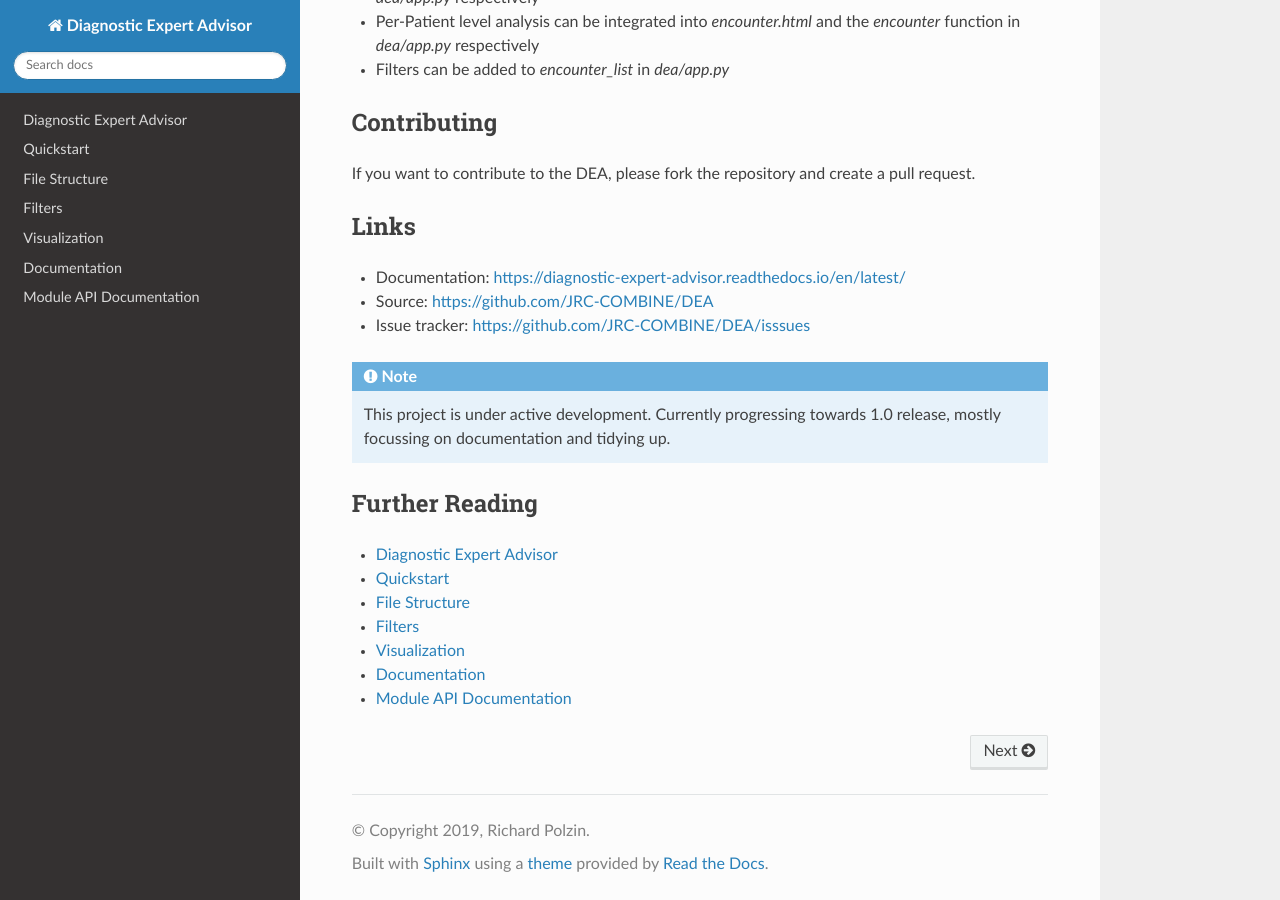
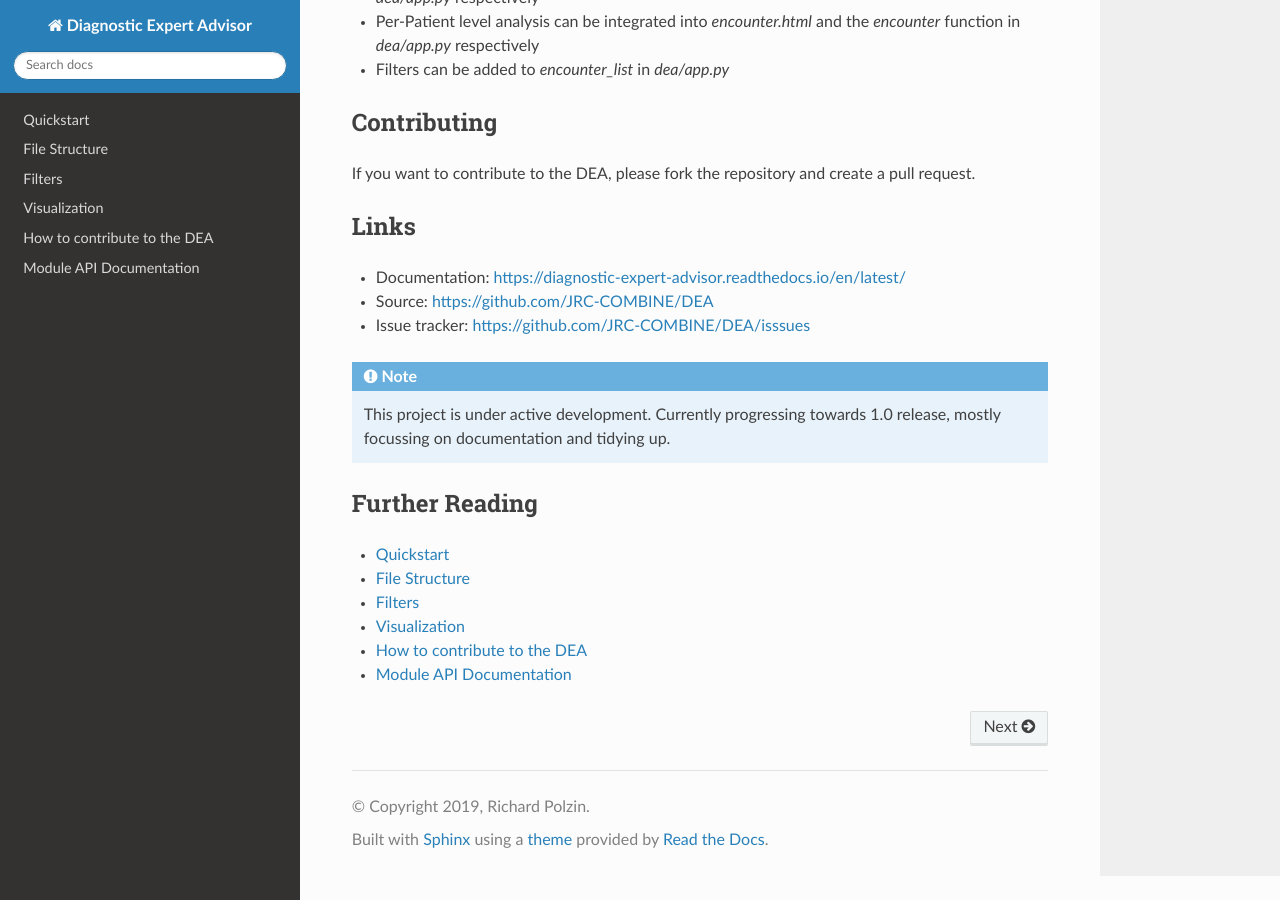
Before and after one commit to DeastinY/diagnostic-expert-advisor, a Sphinx documentation site: the page built from docs/index.rst, in a window 1280 px wide and 900 px high, scrolled down 1073 px. Built offline with Sphinx 7.4.7 and the Read the Docs theme 2.0.0, drawn with Linux system fonts in a browser that asks for light colours; some of the changed lines change nothing that is shown.

Commit message:
Added contributing guides

```diff
--- a/docs/index.rst
+++ b/docs/index.rst
@@ -11,12 +11,10 @@
 .. toctree::
    :maxdepth: 1
 
-   readme
-
    usage/quickstart
    usage/filestructure
    usage/filters
    usage/visualization
-   usage/documentation
+   usage/contributing
 
    source/dea
--- /dev/null
+++ b/docs/usage/contributing.rst
@@ -0,0 +1,176 @@
+How to contribute to the DEA
+============================
+
+Thank you for considering contributing to the DEA!
+
+
+Support questions
+-----------------
+
+Please don't use the issue tracker for this. The issue tracker is a tool
+to address bugs and feature requests. Please just contact me directly:
+
+-   Via Mail: rpolzin@ukaachen.de
+-   On Keybase: https://keybase.io/deastiny
+-   On Matrix: deastiny@deastiny.com
+-   Ask on our `GitHub Discussions`_ for long term discussion or larger
+    questions.
+
+.. _GitHub Discussions: https://github.com/JRC-COMBINE/DEA/discussions
+
+
+Reporting issues
+----------------
+
+Include the following information in your post:
+
+-   Describe what you expected to happen.
+-   If possible, include a `minimal reproducible example`_ to help us
+    identify the issue. This also helps check that the issue is not with
+    your own code.
+-   Describe what actually happened. Include the full traceback if there
+    was an exception.
+-   List your Python and Package versions. If possible, check if this
+    issue is already fixed in the latest releases or the latest code in
+    the repository.
+
+.. _minimal reproducible example: https://stackoverflow.com/help/minimal-reproducible-example
+
+
+Submitting patches
+------------------
+
+If there is not an open issue for what you want to submit, prefer
+opening one for discussion before working on a PR. You can work on any
+issue that doesn't have an open PR linked to it or a maintainer assigned
+to it. These show up in the sidebar. No need to ask if you can work on
+an issue that interests you.
+
+Include the following in your patch:
+
+-   Use `Black`_ to format your code.
+-   Include tests if your patch adds or changes code. Make sure the test
+    fails without your patch.
+-   Update any relevant docs pages and docstrings.
+-   Add an entry in ``CHANGES.rst``. Use the same style as other
+    entries. Also include ``.. versionchanged::`` inline changelogs in
+    relevant docstrings.
+
+.. _Black: https://black.readthedocs.io
+
+First time setup in your local environment
+~~~~~~~~~~~~~~~~~~~~~~~~~~~~~~~~~~~~~~~~~~
+
+-   Make sure you have a `GitHub account`_.
+-   Download and install the `latest version of git`_.
+-   Configure git with your `username`_ and `email`_.
+
+    .. code-block:: text
+
+        $ git config --global user.name 'your name'
+        $ git config --global user.email 'your email'
+
+-   Fork DEA to your GitHub account by clicking the `Fork`_ button.
+-   `Clone`_ your fork locally, replacing ``your-username`` in the command below with
+    your actual username.
+
+    .. code-block:: text
+
+        $ git clone https://github.com/your-username/dea
+        $ cd flask
+
+-   Create a conda environment and activate it.
+
+      .. code-block:: text
+
+         $ conda create --name dea --file requirements.txt
+         $ conda activate dea
+
+.. _GitHub account: https://github.com/join
+.. _latest version of git: https://git-scm.com/downloads
+.. _username: https://docs.github.com/en/github/using-git/setting-your-username-in-git
+.. _email: https://docs.github.com/en/github/setting-up-and-managing-your-github-user-account/setting-your-commit-email-address
+.. _Fork: https://github.com/jrc-combine/DEA/fork
+.. _Clone: https://docs.github.com/en/github/getting-started-with-github/fork-a-repo#step-2-create-a-local-clone-of-your-fork
+
+.. _start coding:
+
+Start coding
+~~~~~~~~~~~~
+
+-   Create a branch to identify the issue you would like to work on. If you're
+    submitting a bug or documentation fix, branch off of the latest ".x" branch.
+
+    .. code-block:: text
+
+        $ git fetch origin
+        $ git checkout -b your-branch-name origin/2.0.x
+
+    If you're submitting a feature addition or change, branch off of the "main" branch.
+
+    .. code-block:: text
+
+        $ git fetch origin
+        $ git checkout -b your-branch-name origin/main
+
+-   Using your favorite editor, make your changes, `committing as you go`_.
+
+-   Include tests that cover any code changes you make. Make sure the test fails without
+    your patch. Run the tests as described below.
+-   Push your commits to your fork on GitHub and `create a pull request`_. Link to the
+    issue being addressed with ``fixes #123`` in the pull request description.
+
+    .. code-block:: text
+
+        $ git push --set-upstream origin your-branch-name
+
+.. _committing as you go: https://afraid-to-commit.readthedocs.io/en/latest/git/commandlinegit.html#commit-your-changes
+.. _create a fork: https://docs.github.com/en/codespaces/developing-in-codespaces/using-source-control-in-your-codespace#about-automatic-forking
+.. _create a pull request: https://docs.github.com/en/github/collaborating-with-issues-and-pull-requests/creating-a-pull-request
+
+.. _Running the tests:
+
+Running the tests
+~~~~~~~~~~~~~~~~~
+
+Run the basic test suite with pytest.
+
+.. code-block:: text
+
+    $ pytest
+
+This runs the tests for the current environment, which is usually
+sufficient. CI will run the full suite when you submit your pull
+request.
+
+Running test coverage
+~~~~~~~~~~~~~~~~~~~~~
+
+Generating a report of lines that do not have test coverage can indicate
+where to start contributing. Run ``pytest`` using ``coverage`` and
+generate a report.
+
+.. code-block:: text
+
+    $ pip install coverage
+    $ coverage run -m pytest
+    $ coverage html
+
+Open ``htmlcov/index.html`` in your browser to explore the report.
+
+Read more about `coverage <https://coverage.readthedocs.io>`__.
+
+
+Building the docs
+~~~~~~~~~~~~~~~~~
+
+Build the docs in the ``docs`` directory using Sphinx.
+
+.. code-block:: text
+
+    $ cd docs
+    $ make html
+
+Open ``_build/html/index.html`` in your browser to view the docs.
+
+Read more about `Sphinx <https://www.sphinx-doc.org/en/stable/>`__.
```
